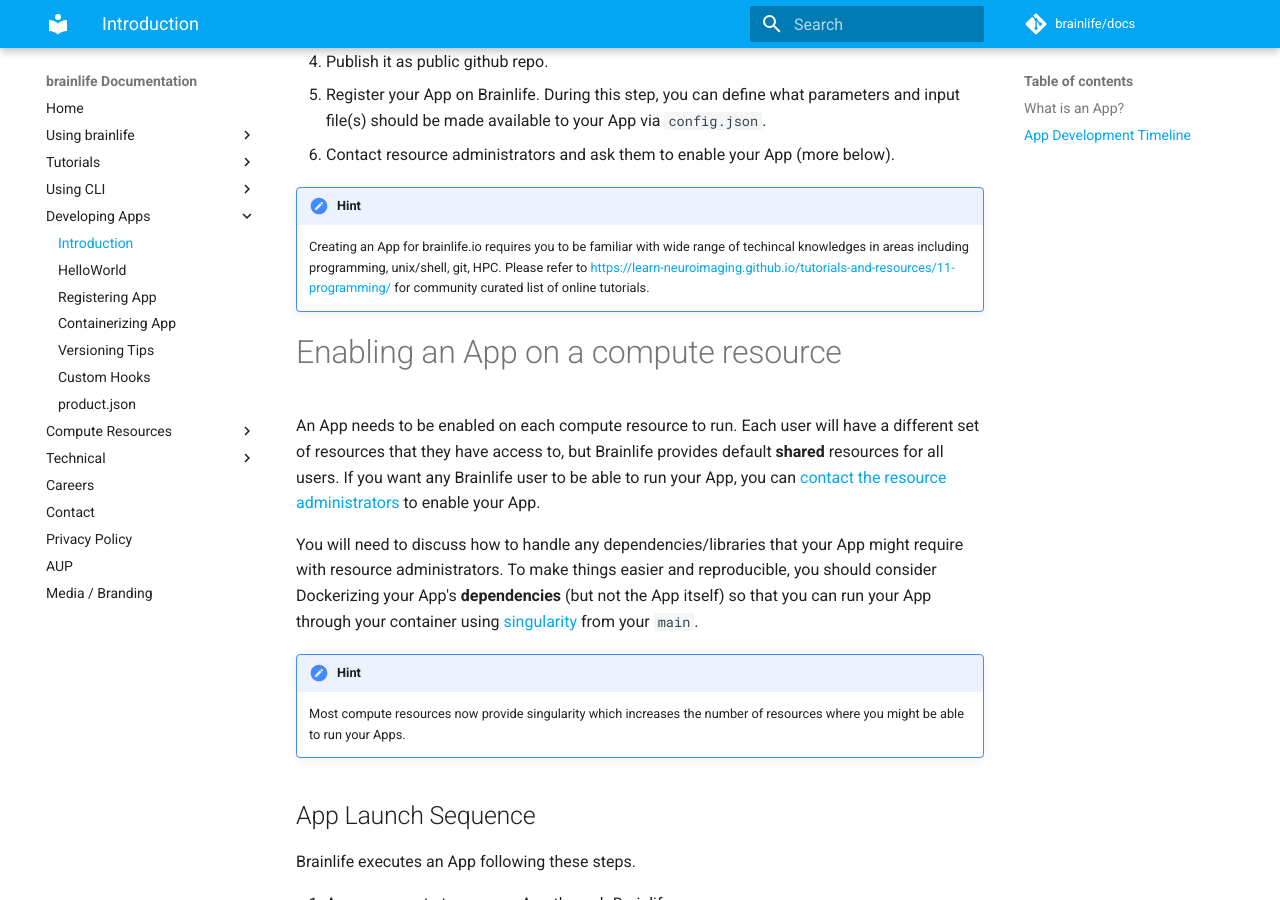
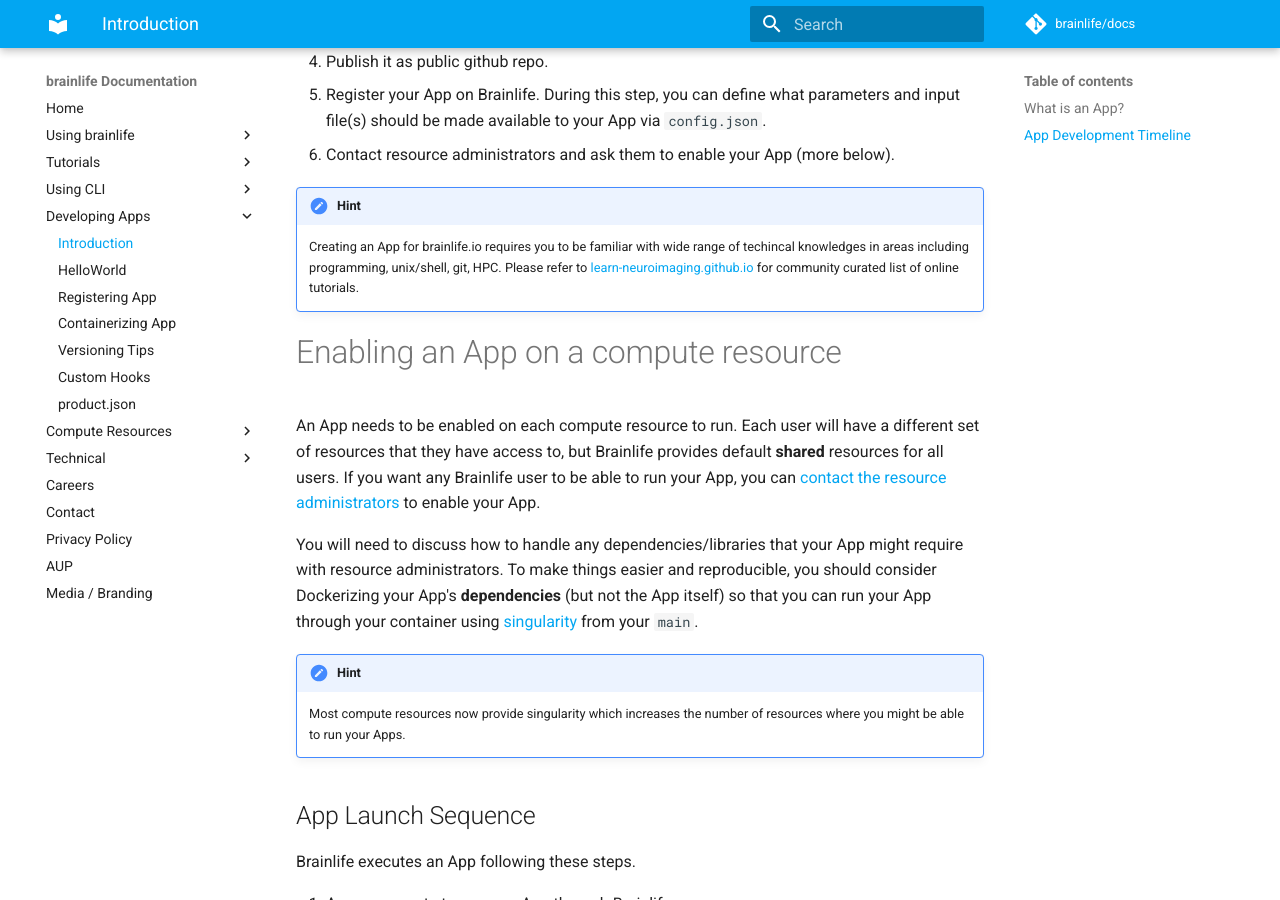
Before and after one commit to brainlife/docs, an MkDocs documentation site: the page built from docs/apps/introduction.md, in a window 1280 px wide and 900 px high, scrolled down 1127 px. Built offline with MkDocs 1.6.1 and Material for MkDocs 9.7.7, drawn with Linux system fonts in a browser that asks for light colours; comment, search, counter and statistics services are not loaded; some of the changed lines change nothing that is shown.

Commit message:
fixing link

```diff
--- a/docs/apps/introduction.md
+++ b/docs/apps/introduction.md
@@ -26,7 +26,7 @@
 
 !!! hint
     Creating an App for brainlife.io requires you to be familiar with wide range of techincal knowledges in areas including programming, unix/shell, git, HPC.
-    Please refer to [https://learn-neuroimaging.github.io/tutorials-and-resources/11-programming/](learn-neuroimaging.github.io) for community curated list of online tutorials.
+    Please refer to [learn-neuroimaging.github.io](https://learn-neuroimaging.github.io/tutorials-and-resources/11-programming/) for community curated list of online tutorials.
 
 # Enabling an App on a compute resource
 
```
